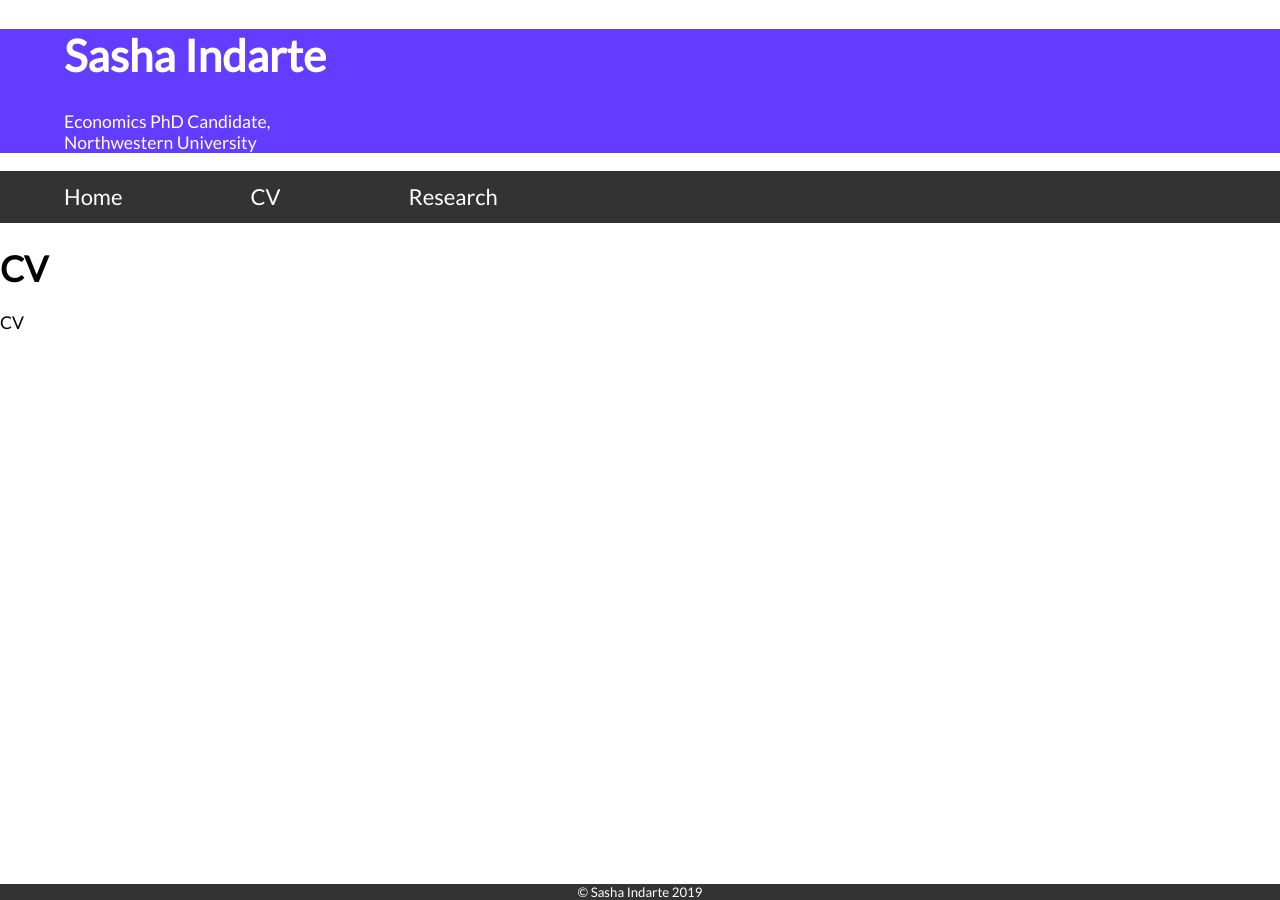
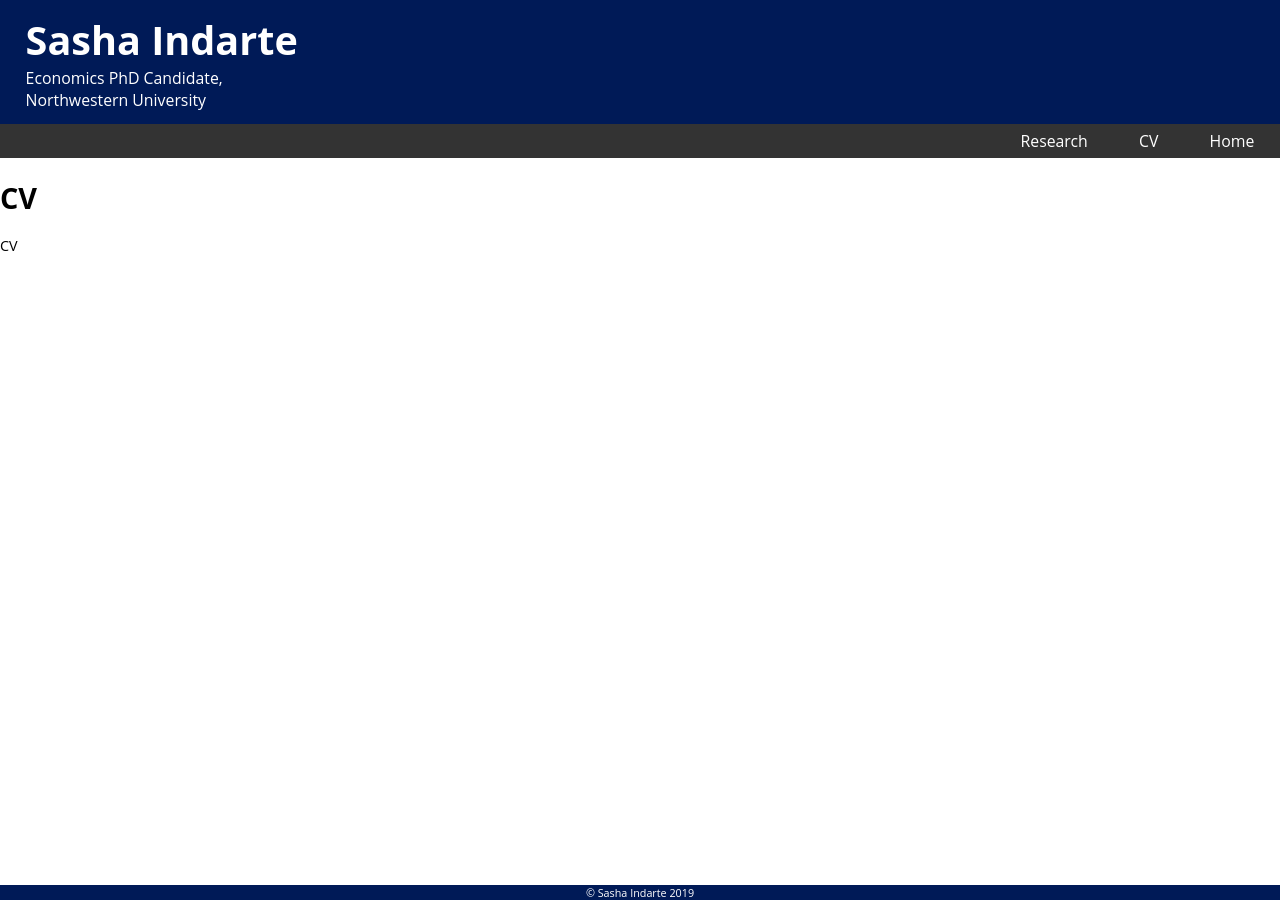
Before and after one commit to sashaindarte/sashaindarte.github.io, a Jekyll site: the page built from cv/index.html, in a window 1280 px wide. Built offline with Jekyll 4.4.1, drawn with Linux system fonts in a browser that asks for light colours.

Commit message:
Update main.css
css 2 layout

```diff
--- a/css/main.css
+++ b/css/main.css
@@ -4,34 +4,37 @@
 
 /* Style the body */
 body {
-  font-family:'Lato', 'Sans-Serif';
+  font-family:'Open Sans', 'Sans-Serif';
   margin: 0;
-  font-size: 110%;
+  font-size: 90%;
 }
 
+/* SPACING */
 /* Header/logo Title */
 .header {
-  padding: 0% 5% 0% 5%;
+  	padding: 1% 2%;
   	text-align: left;
-  background: #633dff;
+  	background: #001A57;
   	color: white;
+  	/*position: sticky;
+  	position: -webkit-sticky;
+  	top: 0;*/
 }
 
-/* Increase the font size of the heading */
-.header h1 {
-  font-size: 2.5em;
+/* Style the navigation bar links */
+.navbar a {
+  float: left;
+  display: block;
+  color: white;
+  padding: 0.5% 2%;
+  text-decoration: none;
+  text-align: left;
 }
 
-.row .main h2 {
-  font-size: 2em;
-}
-
-.row .main p {
-  text-align: justify;
-}
-
-.row .side h3 {
-  font-size: 1.1em;
+/* Reserach container */
+.singlecol {
+  	background-color: white;
+  	padding: 2% 20%;
 }
 
 /* Sticky navbar - toggles between relative and fixed, depending on the scroll position. It is positioned relative until a given offset position is met in the viewport - then it "sticks" in place (like position:fixed). The sticky value is not supported in IE or Edge 15 and earlier versions. However, for these versions the navbar will inherit default position */
@@ -41,40 +44,57 @@
   position: sticky;
   position: -webkit-sticky;
   top: 0;
-	padding: 0%;
+  /*position:fixed;
+  width: 100%;*/
+  padding: 0em 0em 0em 0em;
 }
 
-/* Style the navigation bar links */
-.navbar a {
-  float: left;
-  display: block;
-  color: white;
-  font-size: 1.25em;
-  text-align: center;
-  padding: 1% 5%;
-  text-decoration: none;
+/* FONT APPEARANCE */
+.header h1 {
+  	font-size: 275%;
+  	margin-top: 0%;
+  	margin-bottom: 0%;
 }
 
+.header p {
+	font-size: 110%;
+	margin-top:0%;
+	margin-bottom:0%;
+}
+
+/* font for name part of navbar */
+.navbar a h1{
+	font-size: 250%;
+  	margin-top: 0%;
+  	margin-bottom: 0%;
+}
+.navbar a p{
+	font-size: 90%;
+	margin-top:0%;
+	margin-bottom:0%;
+}
 
 /* Right-aligned link */
 .navbar a.right {
-  float: left;
+  float: right;
+  font-size: 110%;
 }
 
 /* Change color on hover */
-.navbar a:hover {
+.navbar a.right:hover {
   background-color: #ddd;
   color: black;
+  font-weight: bold;
 }
 
-/* Active/current link */
-.navbar a.active {
-  float: right;
-    background-color: #666;
-    color: white;
+/* side bar fonts */
+.side p, h3{
+	font-size: 100%;
+	margin-top: 0%;
+  	margin-bottom: 0%;
 }
 
-
+/* COLUMNS AND ROWS FOR MAIN CONTENT */
 /* Column container */
 .row {
   display: -ms-flexbox; /* IE10 */
@@ -84,42 +104,43 @@
 }
 
 /* Create two unequal columns that sits next to each other */
-/* Sidebar/left column */
 .side {
-  -ms-flex: 40%; /* IE10 */
-  flex: 40%;
+  -ms-flex: 30%; /* IE10 */
+  flex: 30%;
   background-color: white;
-  padding: 2% 1% 0% 15%;
+  padding: 3% 1% 0% 20%;
+  align-content: center;
 }
 
 /* Main column */
 .main {
   -ms-flex: 60%; /* IE10 */
   flex: 60%;
-  	background-color: white;
-  	padding: 2% 15% 0% 1%;
+  text-align: center;
+  background-color: green;
+  padding: 2% 20% 0% 2%;
+  /*background-color: blue;*/
 }
 
-/* Reserach container */
-.singlecol {
-  	background-color: white;
-  	padding: 2% 20%;
+/* crop image */
+.img-circle {
+    /*border-radius: 50%;*/
 }
 
-/* Footer */
+/* FOOTER */
 .footer {
-	font-size: .75em;
+	font-size: 75%;
     position: fixed;
    	left: 0;
    	bottom: 0;
    	width: 100%;
    	text-align: center;
     color: white;
-  	background-color: #333;
+    background-color: #001A57;
 }
 
 /* Responsive layout - when the screen is less than 700px wide, make the two columns stack on top of each other instead of next to each other */
-@media screen and (max-width: 600px) {
+@media screen and (max-width: 80%) {
   .row {
     flex-direction: column;
   }
@@ -128,8 +149,7 @@
 /* Responsive layout - when the screen is less than 400px wide, make the navigation links stack on top of each other instead of next to each other */
 @media screen and (max-width: 400px) {
   .navbar a {
-    float: none;
-    width: 100%;
+    float: center;
   }
 }
 
```
Lines whose indentation alone changed are shown as unchanged.
